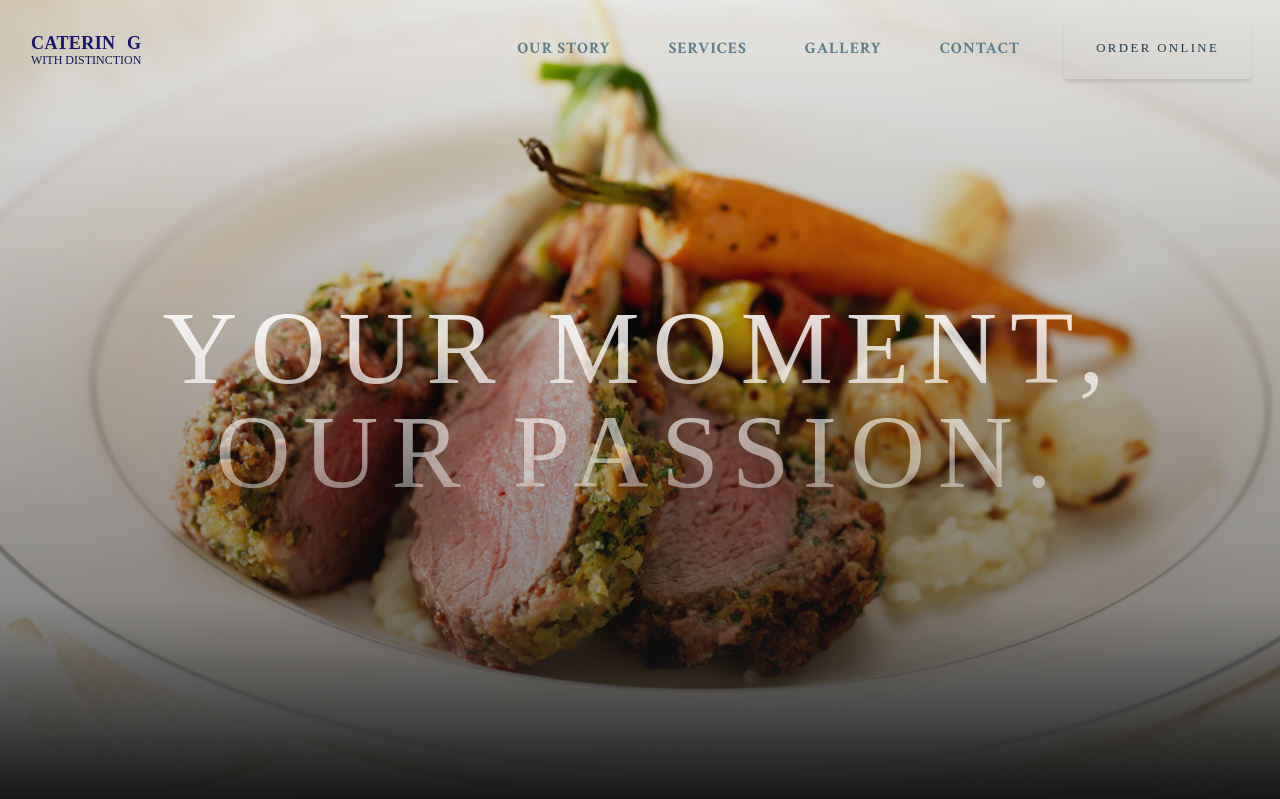
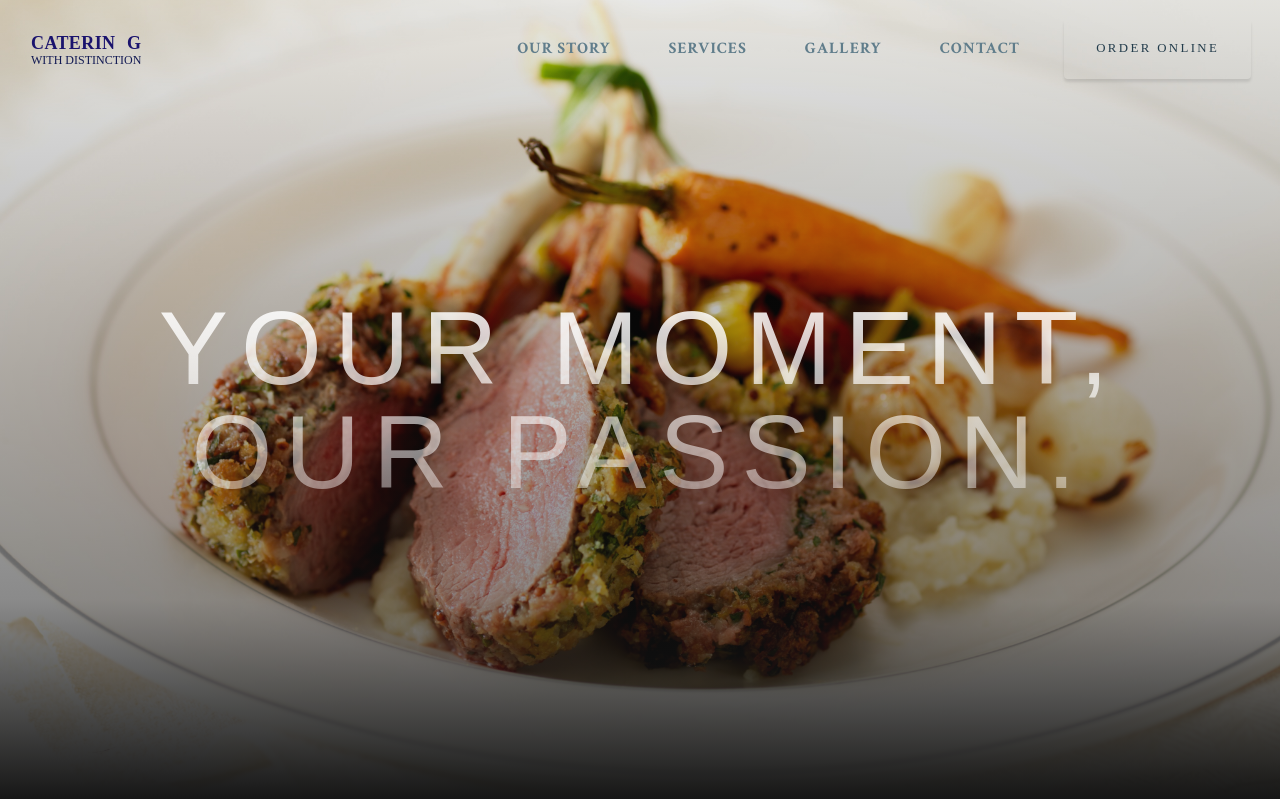
Before and after one commit to meagdoh/CWD-catering-site, a PHP site: page / in a window 1280 px wide. Shown: the top 799 px of the page. Run offline with PHP 8.4, Linux system fonts and the light colour scheme.

Commit message:
add backup font to masthead

```diff
--- a/css/grayscale.css
+++ b/css/grayscale.css
@@ -102,7 +102,7 @@
 }
 
 .masthead h1 {
-  font-family: 'Hiragino Kaku Gothic Pro';
+  font-family: 'Hiragino Kaku Gothic Pro', sans-serif;
   font-size: 2rem;
   line-height: 2.5rem;
   letter-spacing: 0.8rem;
```
